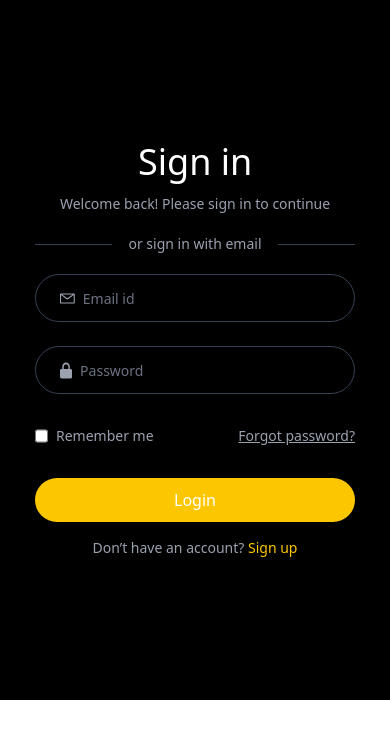
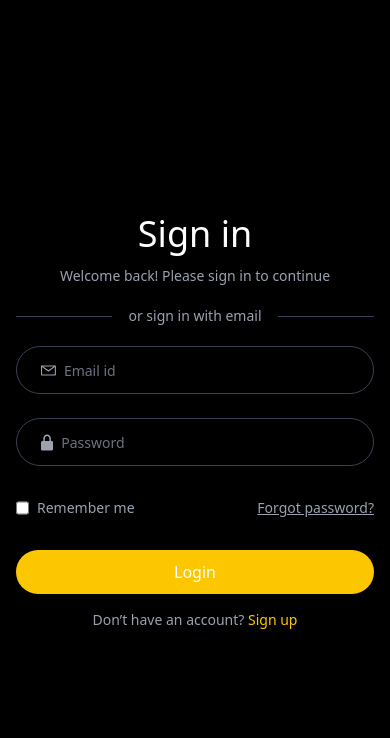
Before and after one commit to kavin1231/frontend-Audioooz, a React (Vite) app in the folder audiomart/: page /login in a window 390 px wide. Shown: the top 738 px of the page. Built offline with nearby package versions, Linux system fonts and the light colour scheme.

Commit message:
refactor: improve layout and styling of LoginPage component for better responsiveness

```diff
--- a/audiomart/src/pages/Login&Registration/login.jsx
+++ b/audiomart/src/pages/Login&Registration/login.jsx
@@ -42,37 +42,44 @@ export default function LoginPage() {
   };
 
   return (
-    <div className="flex h-[700px] w-full bg-black text-white">
+    <div className="flex min-h-screen w-full bg-black text-white">
       {/* Left Side Image */}
-      <div className="w-full hidden md:inline-block" data-aos="fade-right">
+      <div className="w-1/2 hidden md:block" data-aos="fade-right">
         <img
-          className="h-full object-cover"
+          className="h-full w-full object-cover"
           src="https://raw.githubusercontent.com/prebuiltui/prebuiltui/main/assets/login/leftSideImage.png"
           alt="leftSideImage"
         />
       </div>
 
       {/* Right Side Login Form */}
-      <div className="w-full flex flex-col items-center justify-center">
+      <div className="w-full md:w-1/2 flex items-center justify-center px-4">
         <form
           onSubmit={handleSubmit}
-          className="md:w-96 w-80 flex flex-col items-center justify-center"
+          className="md:w-96 w-full max-w-sm flex flex-col items-center"
           data-aos="fade-up"
         >
           <h2 className="text-4xl text-white font-medium" data-aos="zoom-in">
             Sign in
           </h2>
-          <p className="text-sm text-gray-400 mt-3" data-aos="fade-up" data-aos-delay="100">
+          <p
+            className="text-sm text-gray-400 mt-3"
+            data-aos="fade-up"
+            data-aos-delay="100"
+          >
             Welcome back! Please sign in to continue
           </p>
 
-          {/* Google Sign-in Button */}
-
-
           {/* Divider */}
-          <div className="flex items-center gap-4 w-full my-5" data-aos="fade-up" data-aos-delay="300">
+          <div
+            className="flex items-center gap-4 w-full my-5"
+            data-aos="fade-up"
+            data-aos-delay="300"
+          >
             <div className="w-full h-px bg-gray-700"></div>
-            <p className="w-full text-nowrap text-sm text-gray-400">or sign in with email</p>
+            <p className="text-nowrap text-sm text-gray-400">
+              or sign in with email
+            </p>
             <div className="w-full h-px bg-gray-700"></div>
           </div>
 
@@ -168,7 +175,11 @@ export default function LoginPage() {
           </button>
 
           {/* Signup Link */}
-          <p className="text-gray-400 text-sm mt-4" data-aos="fade-up" data-aos-delay="800">
+          <p
+            className="text-gray-400 text-sm mt-4"
+            data-aos="fade-up"
+            data-aos-delay="800"
+          >
             Don’t have an account?{" "}
             <a className="text-yellow-400 hover:underline" href="/register">
               Sign up
```
